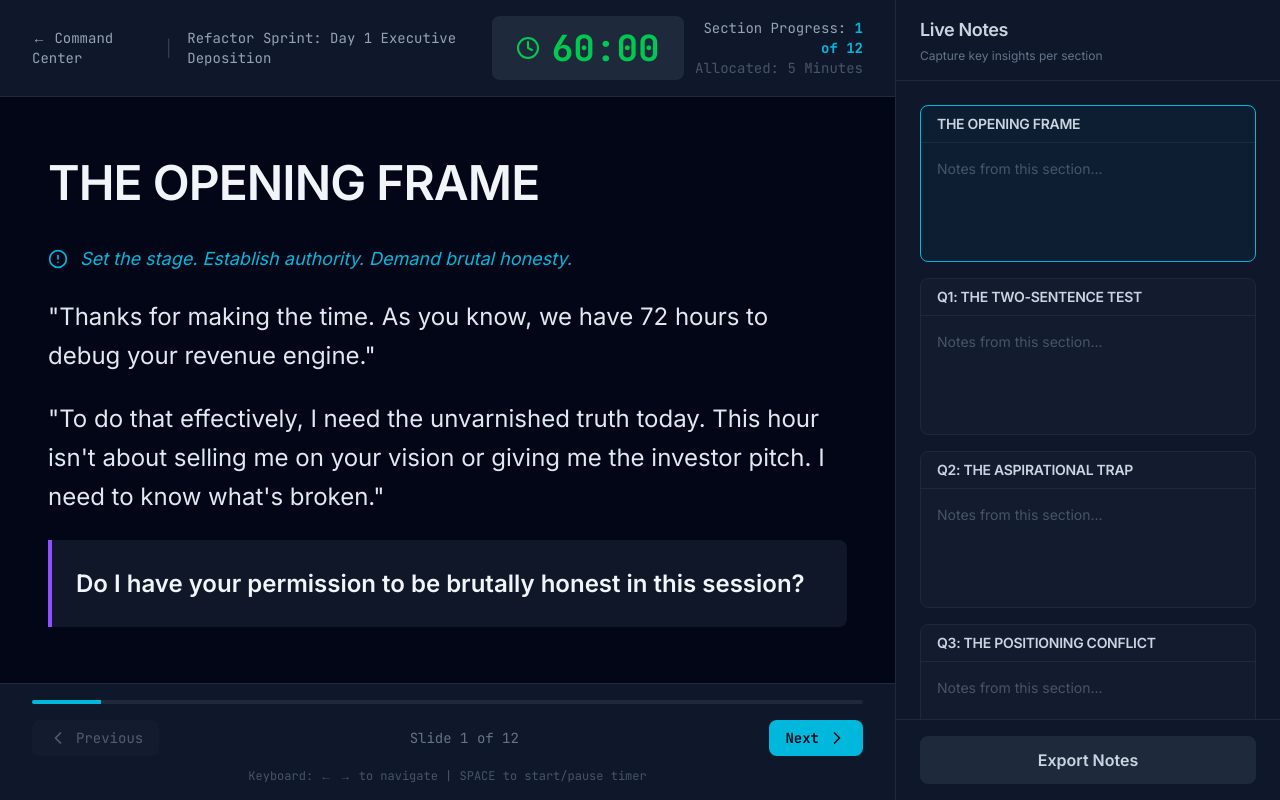
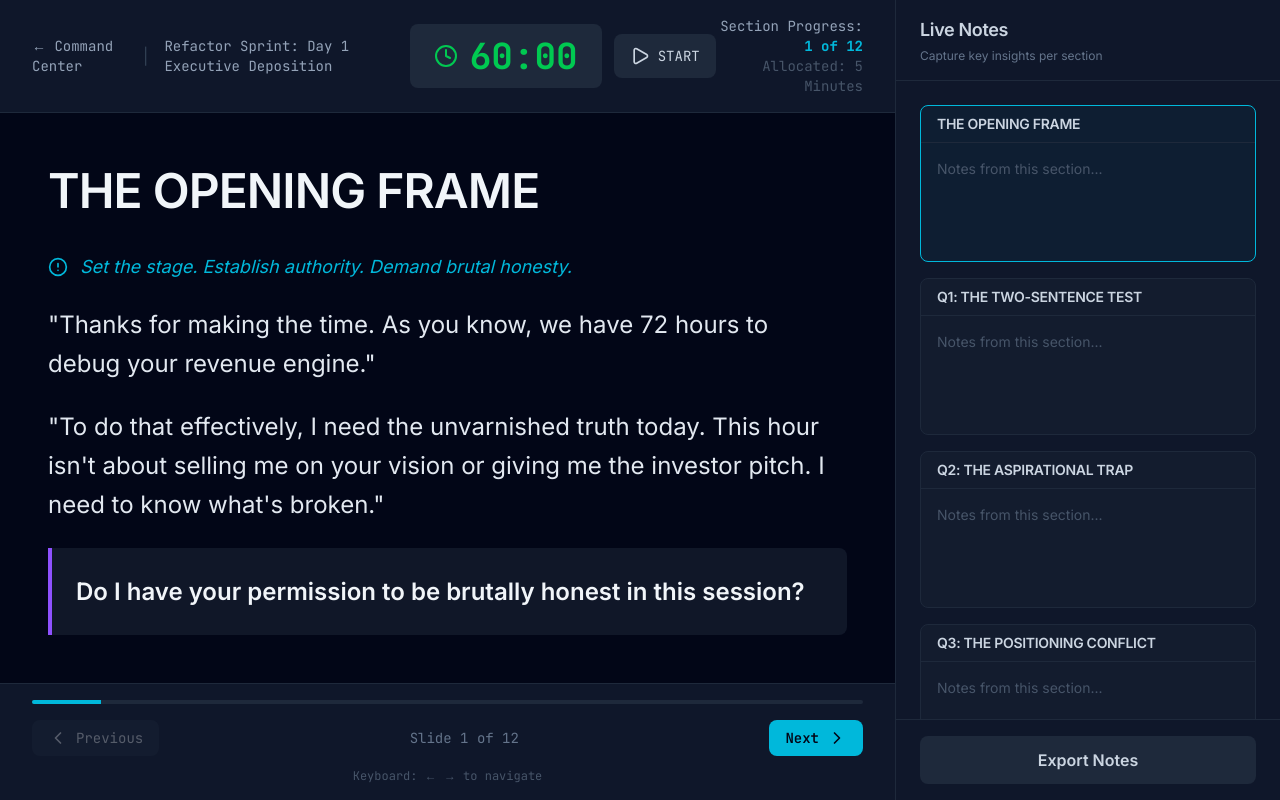
Before and after one commit to KupermanAdvisors/refactor-sprint, a Next.js app: page /kickoff in a window 1280 px wide. Built offline with nearby package versions, Linux system fonts and the light colour scheme.

Commit message:
Add dedicated START/STOP button for timer - spacebar now only toggles probe assistant
Co-authored-by: Cursor <cursoragent@cursor.com>

```diff
--- a/app/kickoff/page.tsx
+++ b/app/kickoff/page.tsx
@@ -2,7 +2,7 @@
 
 import { useState, useEffect } from "react";
 import { motion, AnimatePresence } from "framer-motion";
-import { ChevronLeft, ChevronRight, Clock, AlertCircle, AlertTriangle, Target } from "lucide-react";
+import { ChevronLeft, ChevronRight, Clock, AlertCircle, AlertTriangle, Target, Play, Pause } from "lucide-react";
 
 interface ScriptContent {
   type: 'cue' | 'dialogue' | 'question' | 'note';
@@ -248,12 +248,9 @@ export default function KickoffDeck() {
         prevSlide();
       } else if (e.key === ' ' && (e.target as HTMLElement).tagName !== 'TEXTAREA') {
         e.preventDefault();
-        // Toggle probe assistant if current slide has one
+        // Spacebar only toggles probe assistant if available
         if (currentSection.probeAssistant) {
           setShowProbeAssistant(prev => !prev);
-        } else {
-          // Otherwise toggle timer
-          setIsTimerRunning(prev => !prev);
         }
       }
     };
@@ -313,13 +310,29 @@ export default function KickoffDeck() {
           </div>
 
           {/* Countdown Timer */}
-          <button
-            onClick={() => setIsTimerRunning(!isTimerRunning)}
-            className={`flex items-center gap-3 px-6 py-3 bg-slate-800 rounded-lg hover:bg-slate-700 transition-all ${getTimerColor()}`}
-          >
-            <Clock className="w-6 h-6" />
-            <span className="text-4xl font-bold font-mono">{formatTime(timeRemaining)}</span>
-          </button>
+          <div className="flex items-center gap-3">
+            <div className={`flex items-center gap-3 px-6 py-3 bg-slate-800 rounded-lg ${getTimerColor()}`}>
+              <Clock className="w-6 h-6" />
+              <span className="text-4xl font-bold font-mono">{formatTime(timeRemaining)}</span>
+            </div>
+            <button
+              onClick={() => setIsTimerRunning(!isTimerRunning)}
+              className="px-4 py-3 bg-slate-800 hover:bg-slate-700 rounded-lg transition-all flex items-center gap-2 text-slate-300"
+              title={isTimerRunning ? "Stop Timer" : "Start Timer"}
+            >
+              {isTimerRunning ? (
+                <>
+                  <Pause className="w-5 h-5" />
+                  <span className="text-sm font-mono">STOP</span>
+                </>
+              ) : (
+                <>
+                  <Play className="w-5 h-5" />
+                  <span className="text-sm font-mono">START</span>
+                </>
+              )}
+            </button>
+          </div>
 
           <div className="text-sm font-mono text-slate-400 text-right">
             <div>Section Progress: <span className="text-cyan-500 font-bold">{currentSlide + 1} of {SCRIPT_SECTIONS.length}</span></div>
@@ -478,7 +491,7 @@ export default function KickoffDeck() {
           </div>
 
           <div className="mt-3 text-center text-xs text-slate-600 font-mono">
-            Keyboard: ← → to navigate | SPACE to {currentSection.probeAssistant ? 'toggle probe assistant' : 'start/pause timer'}
+            Keyboard: ← → to navigate{currentSection.probeAssistant ? ' | SPACE to toggle probe assistant' : ''}
           </div>
         </div>
       </div>
```
